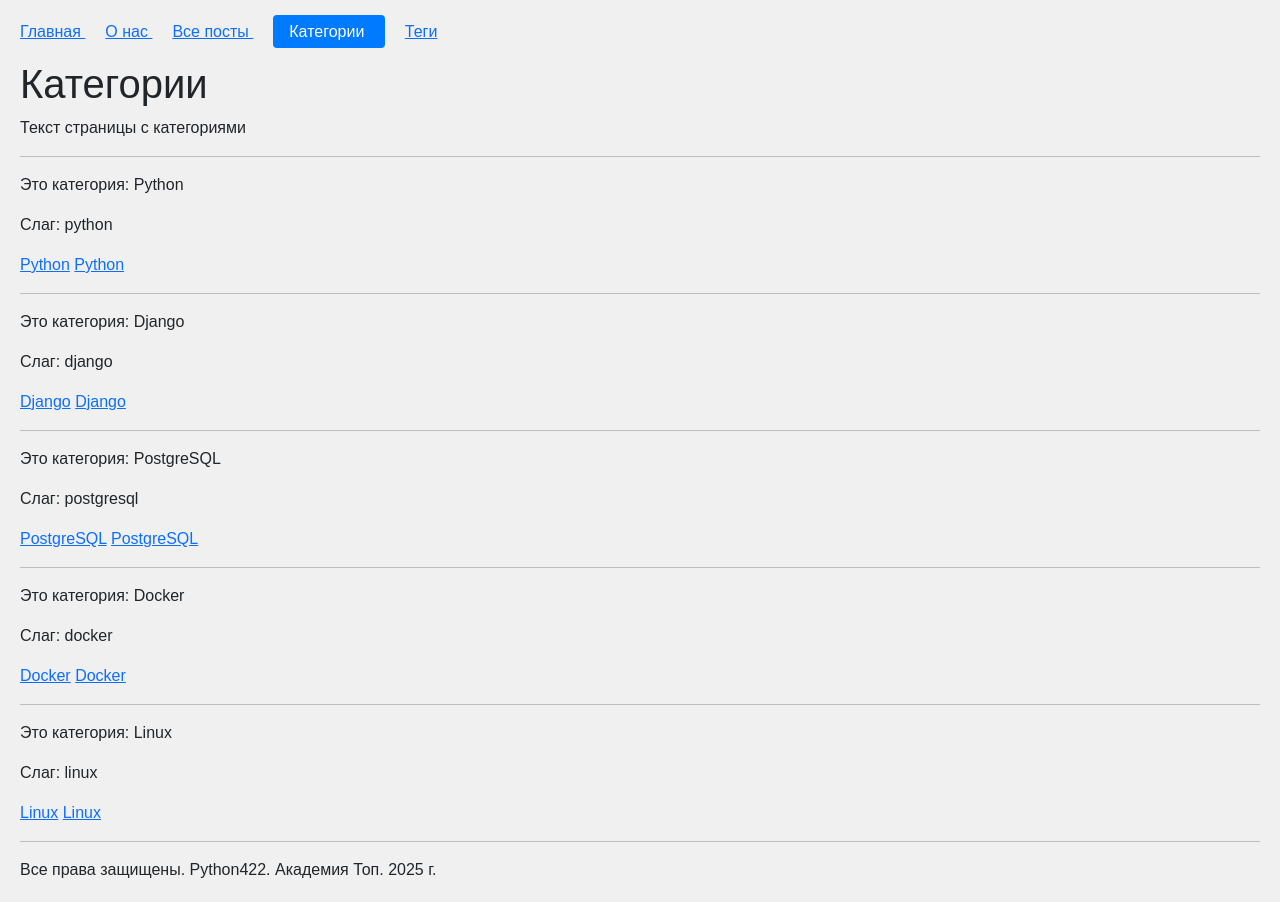
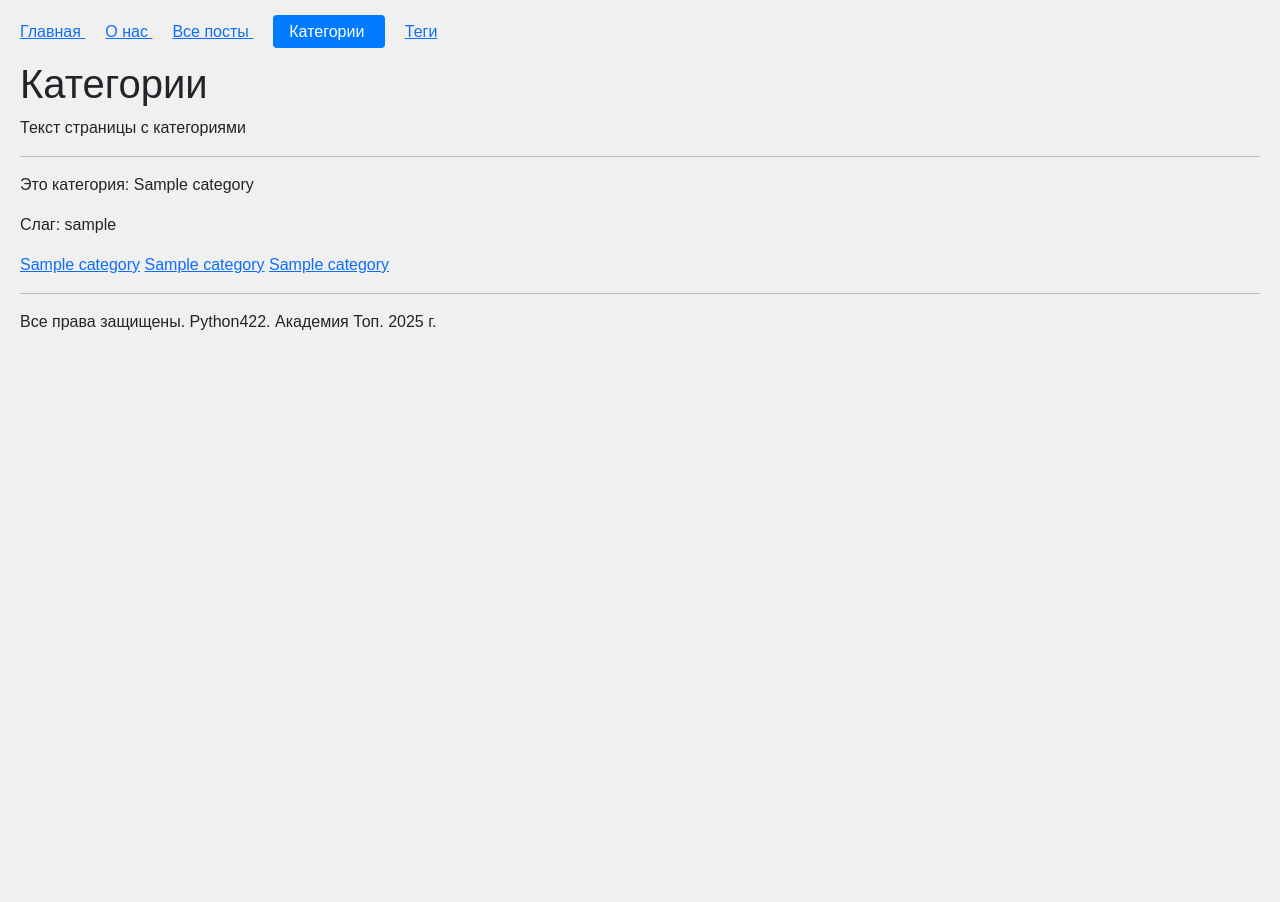
Before and after one commit to VladimirMonin/django_422, a Django app: page /posts/categories/ in a window 1280 px wide. After the commit the page ends 330 px from the top, so only its background shows below. Run offline with Django 5.2, Linux system fonts and the light colour scheme; tables that the repository leaves empty hold one stand-in row (values such as "Sample post").

Commit message:
lesson_59: списковое отображение категорий

```diff
--- a/python_blog/templates/catalog_categories.html
+++ b/python_blog/templates/catalog_categories.html
@@ -13,6 +13,8 @@
     <a href="{{ category.slug }}">{{ category.name }}</a>
     {% comment %} А так нужно. Это шаблонный тег URL который найдет маршрут по псевдониму {% endcomment %}
     <a href="{% url "blog:category_detail" category.slug  %}">{{ category.name }}</a>
+    {% comment %} Пример ссылки с get_absolute_url {% endcomment %}
+    <a href="{{ category.get_absolute_url }}">{{ category.name }}</a>
     <hr>
     {% endfor %}
     {% endblock %}
--- a/python_blog/views.py
+++ b/python_blog/views.py
@@ -2,14 +2,7 @@ from django.shortcuts import render
 from django.http import HttpResponse
 from django.urls import reverse
 from .blog_data import dataset
-
-CATEGORIES = [
-    {"slug": "python", "name": "Python"},
-    {"slug": "django", "name": "Django"},
-    {"slug": "postgresql", "name": "PostgreSQL"},
-    {"slug": "docker", "name": "Docker"},
-    {"slug": "linux", "name": "Linux"},
-]
+from .models import Post, Category
 
 
 def main(request):
@@ -53,10 +46,7 @@ def post_detail(request, post_slug):
     return render(request, 'post_detail.html', context)
 
 def catalog_categories(request):
-    links = []
-    for category in CATEGORIES:
-        url = reverse("blog:category_detail", args=[category["slug"]])
-        links.append(f'<p><a href="{url}">{category["name"]}</a></p>')
+    CATEGORIES = Category.objects.all()
 
     context = {
         "title": "Категории",
```
